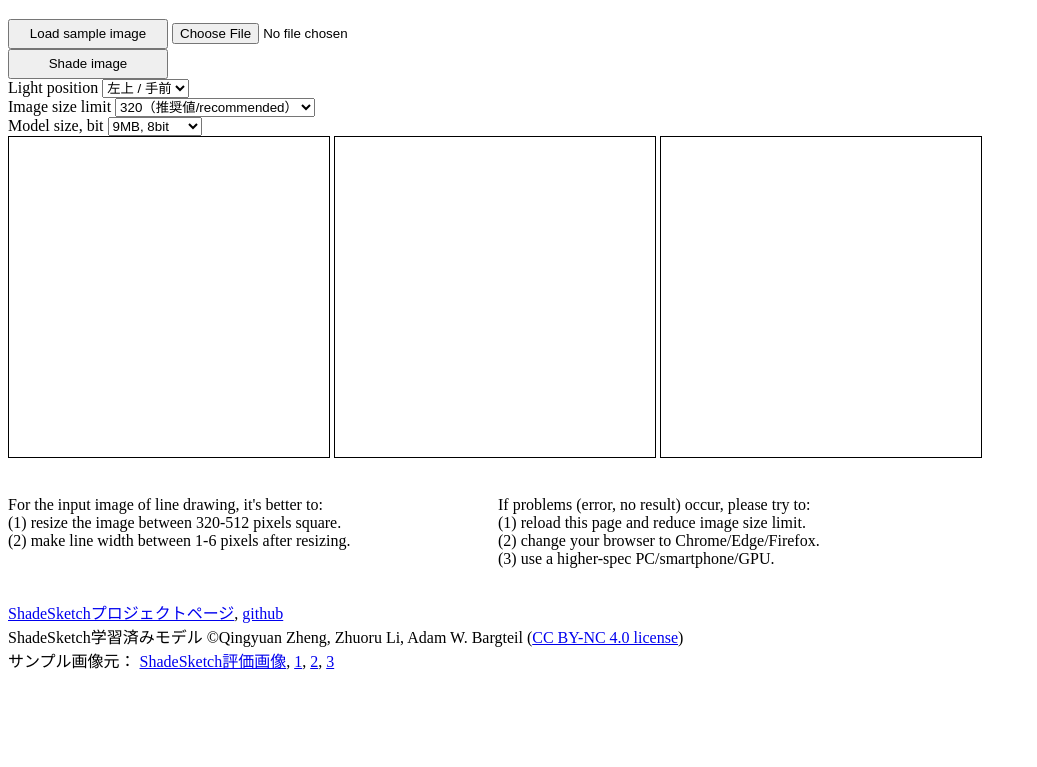
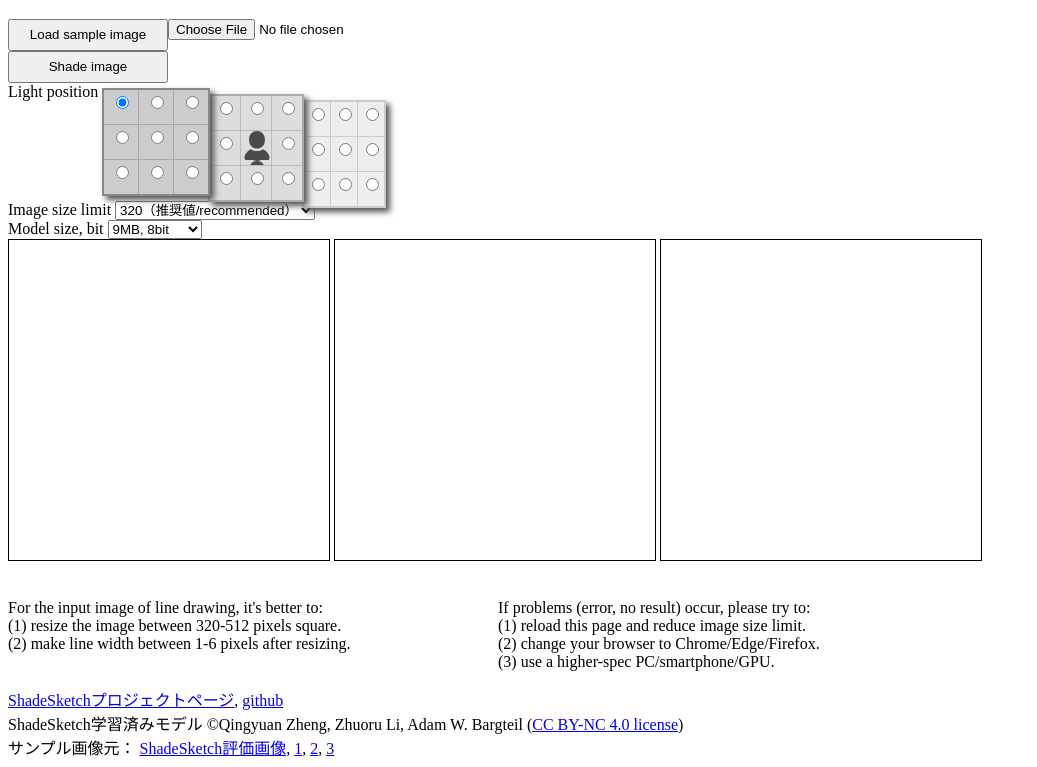
Before and after one commit to shinya7y/playground, a plain HTML site: page docs/shadesketch/index.html in a window 1280 px wide. Shown: the part 69-836 px from the top of the page, without its empty margins (0-1037 px from the left). Before the commit the page ends 800 px from the top, so only its background shows below. Drawn offline with Linux system fonts and the light colour scheme.

Commit message:
Update ShadeSketch

```diff
--- /dev/null
+++ b/docs/shadesketch/changelanguage.js
@@ -0,0 +1,15 @@
+window.onload = function() {
+  var wDef = (navigator.browserLanguage || navigator.language || navigator.userLanguage).substr(0,2);
+  langSet(wDef);
+}
+function langSet(argLang){
+  var elm = document.getElementsByClassName("langCng");
+  for (var i = 0; i < elm.length; i++) {
+    if(elm[i].getAttribute("lang") == argLang){
+      elm[i].style.display = '';
+    }
+    else{
+      elm[i].style.display = 'none';
+    }
+  }
+}
--- a/docs/shadesketch/index.html
+++ b/docs/shadesketch/index.html
@@ -2,76 +2,95 @@
 <html>
   <head>
     <meta charset="utf-8"/>
-    <style type="text/css">
-      #langradio input[type="radio"]{
-        display    : none;
-      }
-      #langradio label{
-        display    : inline-block;
-        border     : 1px solid #ccc;
-        box-shadow : 2px 2px #999;
-        padding    : 2px 6px;
-      }
-      #langradio input[type="radio"]:checked + label {
-        background : #e0f0ff;
-      }
-    </style>
+    <link rel="stylesheet" type="text/css" href="shadesketch.css">
   </head>
   <body>
-    <h1 class="langCng" lang="ja" style="width: 600px; float: left;">ShadeSketch 線画の自動陰影付け</h1>
-    <h1 class="langCng" lang="en" style="width: 600px; float: left;">ShadeSketch</h1>
-    <div id="langradio" style="float: left;">
+
+
+<div style="display: flex;">
+    <h1 class="langCng" lang="ja" style="width: 600px;">ShadeSketch 線画の自動陰影付け</h1>
+    <h1 class="langCng" lang="en" style="width: 600px;">ShadeSketch</h1>
+    <div id="langradio">
       <input type="radio" name="langKbn" id="sJa" onClick="langSet('ja')" checked>
       <label for="sJa">日本語</label>
       <input type="radio" name="langKbn" id="sEn" onClick="langSet('en')">
       <label for="sEn">English</label>
     </div>
+</div>
 
-<div style="clear: both;">
-  <button type = "button" style="width: 160px; height: 30px;" onclick = "loadSampleImage('line_canvas');">
+
+<div style="display: flex;">
+  <button type="button" style="width: 160px; height: 32px;" onclick = "loadSampleImage('line_canvas');">
     <span class="langCng" lang="ja">サンプル画像読み込み</span>
     <span class="langCng" lang="en">Load sample image</span>
   </button>
   <input type="file" onChange="loadLocalImage(this.files, 'line_canvas')">
 </div>
 
-<div>
-  <button type = "button" style="width: 160px; height: 30px;" onclick = "executeShading();">
+<div style="display: flex;">
+  <button type="button" style="width: 160px; height: 32px;" onclick = "executeShading();">
     <span class="langCng" lang="ja">陰影付け</span>
     <span class="langCng" lang="en">Shade image</span>
-  </button><br>
+  </button>
+</div>
 
-  <span class="langCng" lang="ja">光源位置</span>
-  <span class="langCng" lang="en">Light position</span>
-  <select id="light_direction">
-    <option value="110">上　 / 手前</option>
-    <option value="210">右上 / 手前</option>
-    <option value="310">右　 / 手前</option>
-    <option value="410">右下 / 手前</option>
-    <option value="510">下　 / 手前</option>
-    <option value="610">左下 / 手前</option>
-    <option value="710">左　 / 手前</option>
-    <option value="810" selected>左上 / 手前</option>
-    <option value="120">上　 / 中</option>
-    <option value="220">右上 / 中</option>
-    <option value="320">右　 / 中</option>
-    <option value="420">右下 / 中</option>
-    <option value="520">下　 / 中</option>
-    <option value="620">左下 / 中</option>
-    <option value="720">左　 / 中</option>
-    <option value="820">左上 / 中</option>
-    <option value="130">上　 / 奥</option>
-    <option value="230">右上 / 奥</option>
-    <option value="330">右　 / 奥</option>
-    <option value="430">右下 / 奥</option>
-    <option value="530">下　 / 奥</option>
-    <option value="630">左下 / 奥</option>
-    <option value="730">左　 / 奥</option>
-    <option value="830">左上 / 奥</option>
-    <option value="002">順光</option>
-    <option value="001">逆光</option>
-  </select><br>
+<div id="lposTables" style="display: flex;">
+  <span class="langCng" lang="ja">光源位置&nbsp;</span>
+  <span class="langCng" lang="en">Light position&nbsp;</span>
+  <table id="lposFront">
+    <tr>
+      <td><label><input type="radio" value="810" name="lpos" checked></label></td>
+      <td><label><input type="radio" value="110" name="lpos"></label></td>
+      <td><label><input type="radio" value="210" name="lpos"></label></td>
+    </tr>
+    <tr>
+      <td><label><input type="radio" value="710" name="lpos"></label></td>
+      <td><label><input type="radio" value="002" name="lpos"></label></td>
+      <td><label><input type="radio" value="310" name="lpos"></label></td>
+    </tr>
+    <tr>
+      <td><label><input type="radio" value="610" name="lpos"></label></td>
+      <td><label><input type="radio" value="510" name="lpos"></label></td>
+      <td><label><input type="radio" value="410" name="lpos"></label></td>
+    </tr>
+  </table>
+  <table id="lposSide">
+    <tr>
+      <td><label><input type="radio" value="820" name="lpos"></label></td>
+      <td><label><input type="radio" value="120" name="lpos"></label></td>
+      <td><label><input type="radio" value="220" name="lpos"></label></td>
+    </tr>
+    <tr>
+      <td><label><input type="radio" value="720" name="lpos"></label></td>
+      <td id="lposPerson"></td>
+      <td><label><input type="radio" value="320" name="lpos"></label></td>
+    </tr>
+    <tr>
+      <td><label><input type="radio" value="620" name="lpos"></label></td>
+      <td><label><input type="radio" value="520" name="lpos"></label></td>
+      <td><label><input type="radio" value="420" name="lpos"></label></td>
+    </tr>
+  </table>
+  <table id="lposBack">
+    <tr>
+      <td><label><input type="radio" value="830" name="lpos"></label></td>
+      <td><label><input type="radio" value="130" name="lpos"></label></td>
+      <td><label><input type="radio" value="230" name="lpos"></label></td>
+    </tr>
+    <tr>
+      <td><label><input type="radio" value="730" name="lpos"></label></td>
+      <td><label><input type="radio" value="001" name="lpos"></label></td>
+      <td><label><input type="radio" value="330" name="lpos"></label></td>
+    </tr>
+    <tr>
+      <td><label><input type="radio" value="630" name="lpos"></label></td>
+      <td><label><input type="radio" value="530" name="lpos"></label></td>
+      <td><label><input type="radio" value="430" name="lpos"></label></td>
+    </tr>
+  </table>
+</div>
 
+<div>
   <span class="langCng" lang="ja">最大解像度</span>
   <span class="langCng" lang="en">Image size limit</span>
   <select id="max_size">
@@ -96,37 +115,37 @@
 </div>
 
 <div>
-  <canvas id="line_canvas" width="320" height="320" style="border: 1px solid;"></canvas>
-  <canvas id="overlay_canvas" width="320" height="320" style="border: 1px solid;"></canvas>
-  <canvas id="shade_canvas" width="320" height="320" style="border: 1px solid;"></canvas>
+  <canvas id="line_canvas" width="320" height="320"></canvas>
+  <canvas id="overlay_canvas" width="320" height="320"></canvas>
+  <canvas id="shade_canvas" width="320" height="320"></canvas>
 </div><br>
 
-<div>
-  <p class="langCng" lang="ja" style="float: left; width: 490px; clear: both;">
+<div style="display: flex; flex-wrap: wrap; max-width: 970px;">
+  <p class="langCng" lang="ja" style="width: 490px;">
     入力線画はサンプル画像に似せた方が綺麗に陰影付けできます。<br>
     (1) 画像を320x320～512x512ピクセル程度にリサイズ。<br>
     (2) リサイズ後の線幅が1～6ピクセルになるよう前処理。
   </p>
-  <p class="langCng" lang="en" style="float: left; width: 490px; clear: both;">
+  <p class="langCng" lang="en" style="width: 490px;">
     For the input image of line drawing, it's better to:<br>
     (1) resize the image between 320-512 pixels square.<br>
     (2) make line width between 1-6 pixels after resizing.
   </p>
 
-  <p class="langCng" lang="ja" style="float: left; width: 480px;">
+  <p class="langCng" lang="ja" style="width: 480px;">
     エラー時、3分待っても結果が出ない時の対処法<br>
     (1) ページを再読み込みし、最大解像度を下げて実行し直す。<br>
     (2) ブラウザをChrome/Edge/Firefoxに変える。<br>
     (3) PC・スマホ・GPUのスペックを上げる。
   </p>
-  <p class="langCng" lang="en" style="float: left; width: 480px;">
+  <p class="langCng" lang="en" style="width: 480px;">
     If problems (error, no result) occur, please try to:<br>
     (1) reload this page and reduce image size limit.<br>
     (2) change your browser to Chrome/Edge/Firefox.<br>
     (3) use a higher-spec PC/smartphone/GPU.
   </p>
-
-  <p style="float: left; clear: both;">
+</div>
+<div>
   <a href="https://cal.cs.umbc.edu/Papers/Zheng-2020-Shade/" target="_blank">ShadeSketchプロジェクトページ</a>,
   <a href="https://github.com/qyzdao/ShadeSketch" target="_blank">github</a><br>
   ShadeSketch学習済みモデル &copy;Qingyuan Zheng, Zhuoru Li, Adam W. Bargteil
@@ -136,30 +155,12 @@
   <a href="https://www.pixiv.net/artworks/56736941" target="_blank">1</a>,
   <a href="https://www.pixiv.net/artworks/5895302" target="_blank">2</a>,
   <a href="https://www.pixiv.net/artworks/56537426" target="_blank">3</a>
-  </p>
 </div>
-
 
 
     <!--<script src="https://cdn.jsdelivr.net/npm/@tensorflow/tfjs@latest"> </script>-->
     <script src="./tfjs.js"> </script>
     <script src="./shadesketch.js"> </script>
-    <script>
-      window.onload = function() {
-        var wDef = (navigator.browserLanguage || navigator.language || navigator.userLanguage).substr(0,2);
-        langSet(wDef);
-      }
-      function langSet(argLang){
-        var elm = document.getElementsByClassName("langCng");
-        for (var i = 0; i < elm.length; i++) {
-          if(elm[i].getAttribute("lang") == argLang){
-            elm[i].style.display = '';
-          }
-          else{
-            elm[i].style.display = 'none';
-          }
-        }
-      }
-    </script>
+    <script src="./changelanguage.js"> </script>
   </body>
 </html>
--- /dev/null
+++ b/docs/shadesketch/shadesketch.css
@@ -0,0 +1,83 @@
+@charset "UTF-8";
+
+canvas {
+  border: 1px solid;
+}
+
+#langradio input[type="radio"]{
+  display    : none;
+}
+#langradio label{
+  display    : inline-block;
+  border     : 1px solid #ccc;
+  box-shadow : 2px 2px #999;
+  padding    : 2px 6px;
+}
+#langradio input[type="radio"]:checked + label {
+  background : #e0f0ff;
+}
+
+#lposFront {
+  background: #ccc;
+  border: 2px solid #888;
+  position: relative;
+  left:  0px;
+  top:   0px;
+  z-index: 3;
+  box-shadow: 4px 4px 6px #555;
+}
+#lposSide {
+  background: #ddd;
+  border: 2px solid #aaa;
+  position: relative;
+  left: -2px;
+  top:   6px;
+  z-index: 2;
+  box-shadow: 4px 4px 6px #555;
+}
+#lposBack {
+  background: #eee;
+  border: 2px solid #ccc;
+  position: relative;
+  left: -4px;
+  top:  12px;
+  z-index: 1;
+  box-shadow: 4px 4px 6px #555;
+}
+#lposFront td {
+  border: 1px solid #aaa;
+  width:  32px;
+  height: 32px;
+}
+#lposSide td {
+  border: 1px solid #bbb;
+  width:  28px;
+  height: 28px;
+}
+#lposBack td {
+  border: 1px solid #ccc;
+  width:  24px;
+  height: 24px;
+}
+
+#lposTables table{
+  border-collapse: collapse;
+  margin: 5px 0px;
+}
+#lposTables td {
+  text-align: center;
+  vertical-align: middle;
+}
+#lposTables td input {
+  text-align: center;
+  vertical-align: middle;
+}
+#lposTables td label {
+  display: block;
+  width:  100%;
+  height: 100%;
+}
+#lposPerson {
+  background-image: url("icons/person.svg");
+  background-size: 100%;
+}
--- a/docs/shadesketch/shadesketch.js
+++ b/docs/shadesketch/shadesketch.js
@@ -85,9 +85,16 @@ function loadLocalImage(files, canvasName) {
 }
 
 async function executeShading() {
-  const lightDirectionStr = document.getElementById("light_direction").value;
-  const lightPosition = cond_to_pos(lightDirectionStr);
-  console.log("Light Position:", lightDirectionStr, lightPosition);
+  var lightPositionStr = "810"
+  const lpos = document.getElementsByName("lpos");
+  for(let i=0; i<lpos.length; i++) {
+    if(lpos[i].checked){
+      lightPositionStr = lpos[i].value;
+      break;
+    }
+  }
+  const lightPosition = cond_to_pos(lightPositionStr);
+  console.log("Light Position:", lightPositionStr, lightPosition);
 
   const lineCanvas = document.getElementById('line_canvas');
   const lineContext = lineCanvas.getContext('2d');
@@ -106,7 +113,7 @@ async function executeShading() {
   var overlayImageData = overlayContext.createImageData(imageW, imageH)
 
   var grayLineData = new Float32Array(lineImageData.data.length / 4);
-  for (let i=0; i<lineImageData.data.length; i+=4) {
+  for(let i=0; i<lineImageData.data.length; i+=4) {
     grayLineData[i / 4] = (
       lineImageData.data[i + 0] * 0.299 +
       lineImageData.data[i + 1] * 0.587 +
```
Also changed, not shown: docs/shadesketch/icons/person.svg (added). Lines whose indentation alone changed are shown as unchanged.
